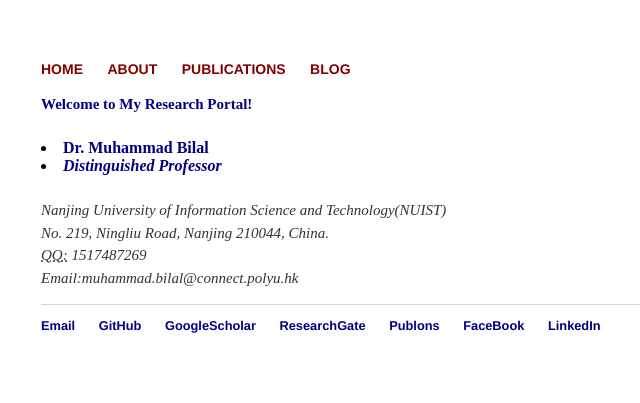
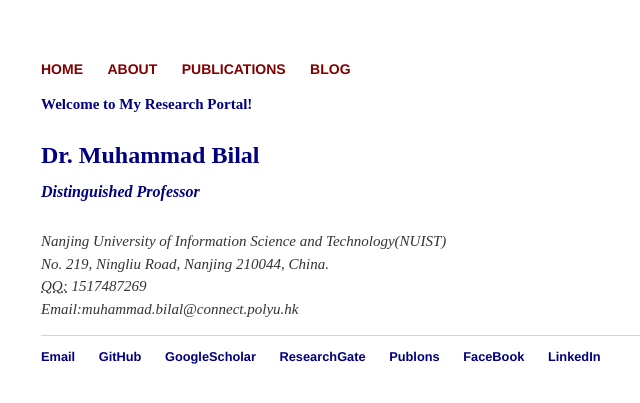
Before and after one commit to rs-DrBilal/rsbilal.github.io, a Jekyll site: the page built from index.html, in a window 1280 px wide. Shown: the top 403 px of the page, without its empty margins (151-791 px from the left). Built offline with Jekyll 4.4.1, drawn with Linux system fonts in a browser that asks for light colours.

Commit message:
Update index.html

```diff
--- a/index.html
+++ b/index.html
@@ -4,10 +4,10 @@
 ---
 <div class="blurb">
 	<p style="color: NAVY; font-size:15px"><strong>Welcome to My Research Portal!</strong></p>
-	<p> <li><a href="http://ocean.nuist.edu.cn/muhammadbilal" style="color: NAVY;line-height:1.0"><strong>Dr. Muhammad Bilal</strong></a><br>
-	<li><a href="http://ocean.nuist.edu.cn"style="color: NAVY;font-size:16px;line-height:1.0"><strong><em>Distinguished Professor</em></strong></a></p>
+	<p> <a href="http://ocean.nuist.edu.cn/muhammadbilal" style="color: NAVY;line-height:1.0"><strong>Dr. Muhammad Bilal</strong></a><br>
+	<a href="http://ocean.nuist.edu.cn"style="color: NAVY;font-size:16px;line-height:1.0"><strong><em>Distinguished Professor</em></strong></a></p>
 
-					<p style="font-size:15px; line-height:1.5"> <em> Nanjing University of Information Science and Technology(NUIST)<br>
+					<p <a href="https://en.nuist.edu.cn/" style="font-size:15px; line-height:1.5"> <em> Nanjing University of Information Science and Technology(NUIST)</a><br>
 					No. 219, Ningliu Road, Nanjing 210044, China.<br>
 					<abbr title="QQ">QQ:</abbr> 1517487269<br>
 					<span class="obfuscate">Email:muhammad.bilal@connect.polyu.hk</span>
```
